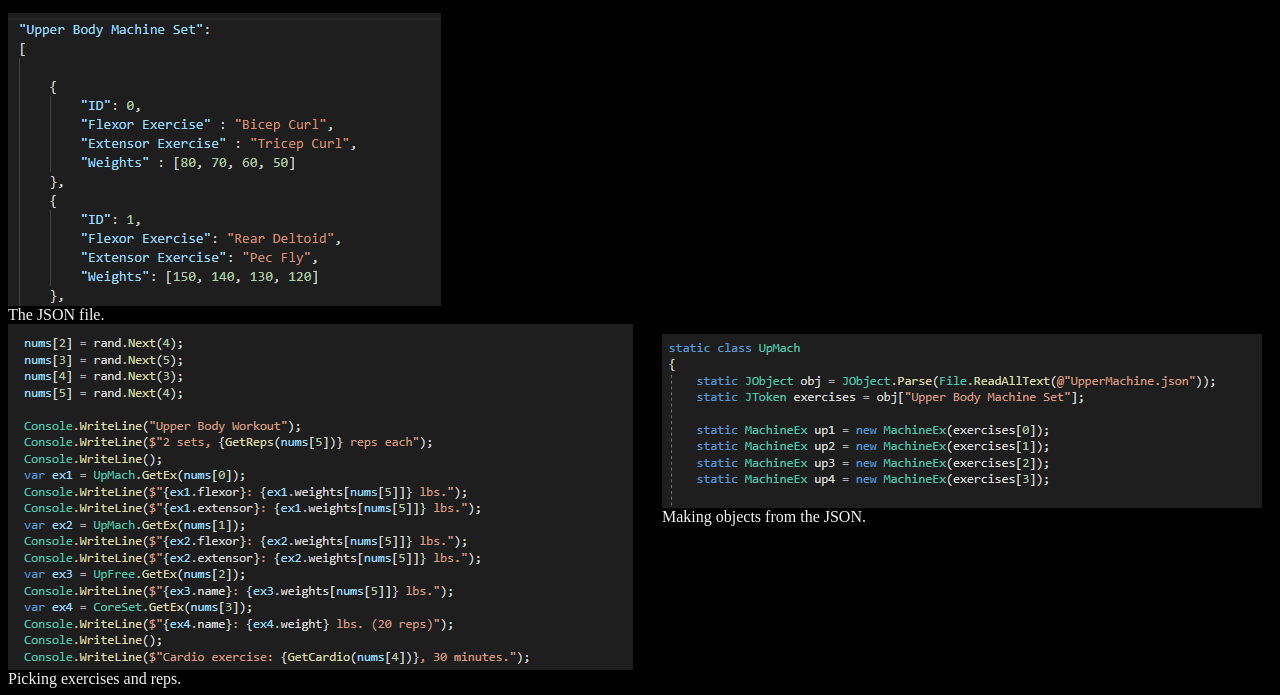
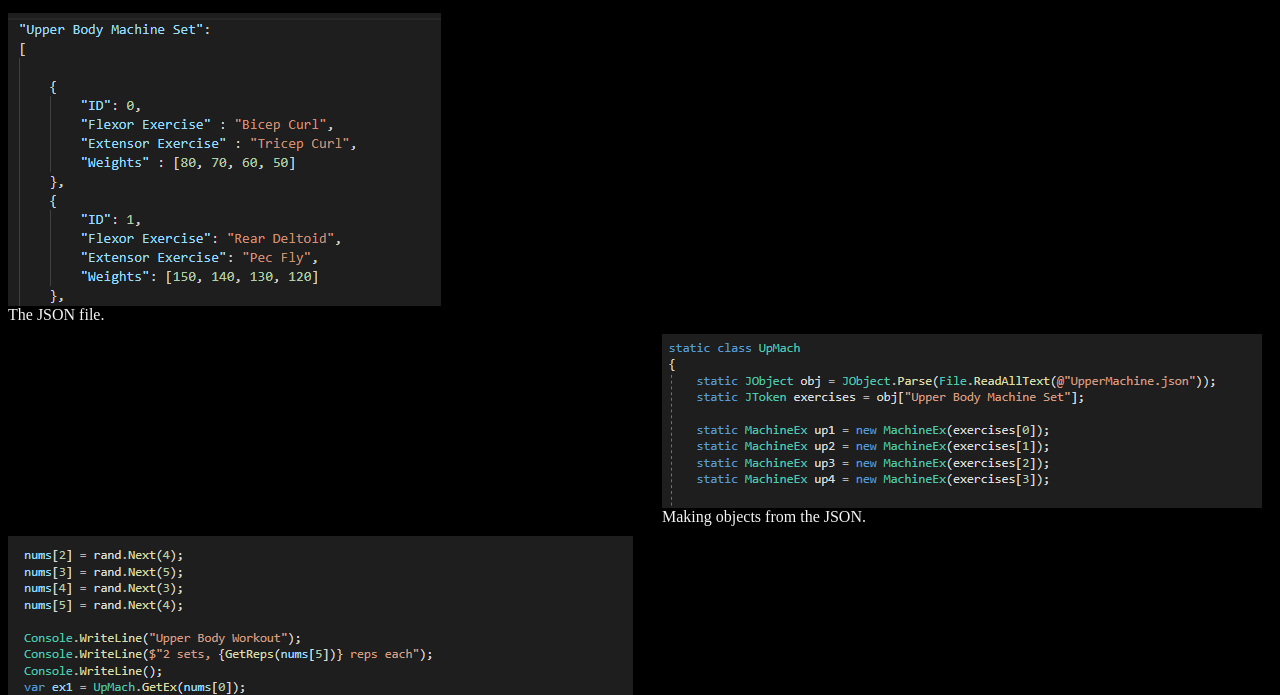
Before and after one commit to MarkMaurer1427/MarkMaurer1427.github.io, a plain HTML site: page JSONWorkout.html in a window 1280 px wide. Shown: the part 87-782 px from the top of the page. Drawn offline with Linux system fonts and the light colour scheme.

Commit message:
revised JSONWorkout

```diff
--- a/JSONWorkout.html
+++ b/JSONWorkout.html
@@ -21,7 +21,7 @@
             <img src = "JSONWorkout/Parsing.PNG"><br>
             Making objects from the JSON.<br>
         </div>
-        <div>
+        <div id="deshifted">
             <img src = "JSONWorkout/Generator.PNG"><br>
             Picking exercises and reps.<br>
         </div>
```
